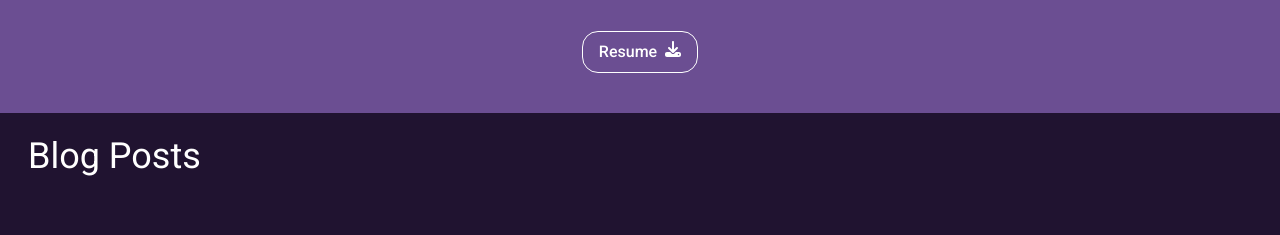
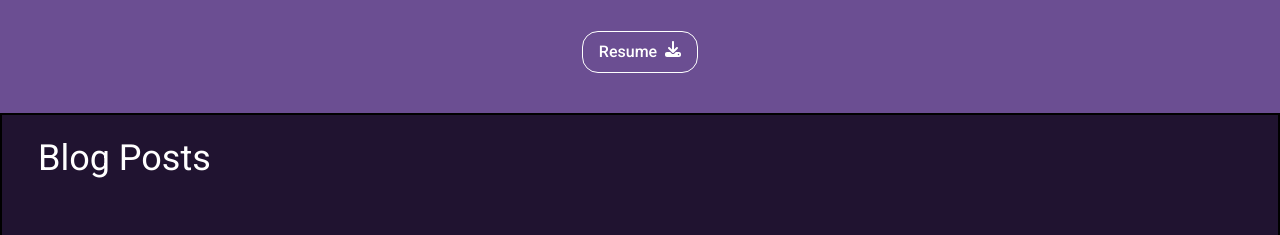
Before and after one commit to Qayyax/portfolio, a React (Vite) app: page /about in a window 1280 px wide. Shown: the part 367-602 px from the top of the page. Built offline with nearby package versions, Linux system fonts and the light colour scheme.

Commit message:
padding on the blog page, and font size

```diff
--- a/src/components/about/Blogs.jsx
+++ b/src/components/about/Blogs.jsx
@@ -9,9 +9,9 @@ export default function Blogs({ data }) {
 
   return (
     <section
-      className={`flex flex-col py-3 md:py-4 items-center justify-center md:items-start gap-y-14 md:gap-y-16 ${bgColor} px-7`}
+      className={`flex flex-col py-3 md:py-4 items-center justify-center md:items-start gap-y-14 md:gap-y-16 ${bgColor} px-7 border-2 border-black`}
     >
-      <h2 className={`${h1Color} text-[1.5em] md:text-[2.25em]`}>Blog Posts</h2>
+      <h2 className={`${h1Color} text-[2.25em] md:ml-2`}>Blog Posts</h2>
       <div
         className="flex flex-col gap-y-8 md:gap-y-15 items-center justify-center md:items-start"
       >
```
